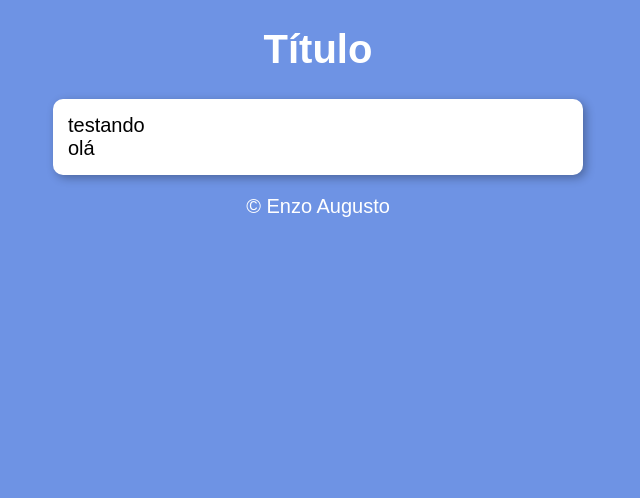
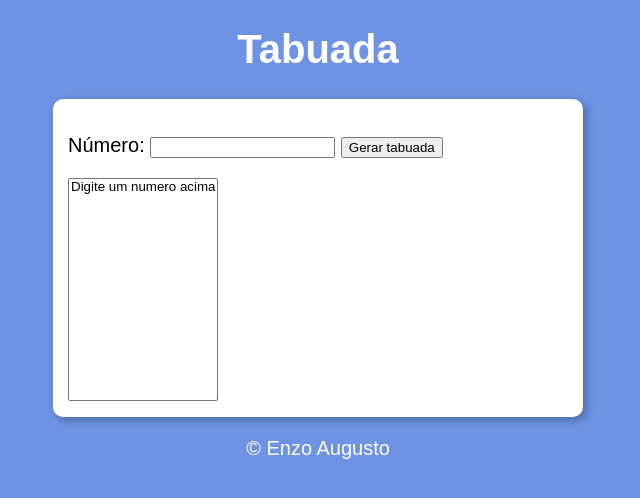
Before and after one commit to enzoap/Javascript-curso, a plain HTML site: page guanabara/aula 14ex/ex 017/modelo.html in a window 1280 px wide. Shown: the whole page, without its empty margins (322-962 px from the left). Drawn offline with Linux system fonts and the light colour scheme.

Commit message:
Adicionando exercico 17

```diff
--- a/guanabara/aula 14ex/ex 017/modelo.html
+++ b/guanabara/aula 14ex/ex 017/modelo.html
@@ -4,21 +4,23 @@
     <meta charset="UTF-8">
     <meta name="viewport" content="width=device-width, initial-scale=1.0">
     <meta http-equiv="X-UA-Compatible" content="ie=edge">
-    <title>Modelo de Exercício</title>
+    <title>Gerador de Tabuada</title>
     <link rel="stylesheet" href="estilo.css">
 </head>
 <body>
     <header>
-        <h1>Título</h1>
+        <h1>Tabuada</h1>
     </header>
     <section>
         <div>
-            testando
+            <p><label for="num">Número:</label>
+                <input type="number" id="num" name="num">
+                <button onclick="tabuada()">Gerar tabuada</button>
+            </p>
+            <select name="tabuada" id="tab"  size="13">
+                <option value=null id="clear">Digite um numero acima</option>
+            </select>
         </div>
-        <div>
-            olá
-        </div>
-
     </section>
     <footer>
         <p>&copy; Enzo Augusto </p>
--- a/guanabara/aula 14ex/ex 017/script.js
+++ b/guanabara/aula 14ex/ex 017/script.js
@@ -0,0 +1,22 @@
+function tabuada (){
+    var inputElement = document.querySelector('#num')
+    var selectElement = document.querySelector('#tab')
+
+    var eraseOption = document.querySelector('#clear')
+    //eraseOption.textContent = ''
+    //optionElement.innerHTML = 'teste'
+    //selectElement.appendChild(optionElement)
+    if (inputElement.value.length == 0){
+        alert('Digite um número')
+    }else {
+        var num = inputElement.value
+        selectElement.innerHTML = ''
+        for (var c = 0;c<=10;c++){
+            var res =` ${num} * ${c} = ${(num * c)}`
+            var optionElement = document.createElement('option')
+            optionElement.innerHTML = `${String(res)}`
+            selectElement.appendChild(optionElement)
+        }
+
+    }
+}
```
